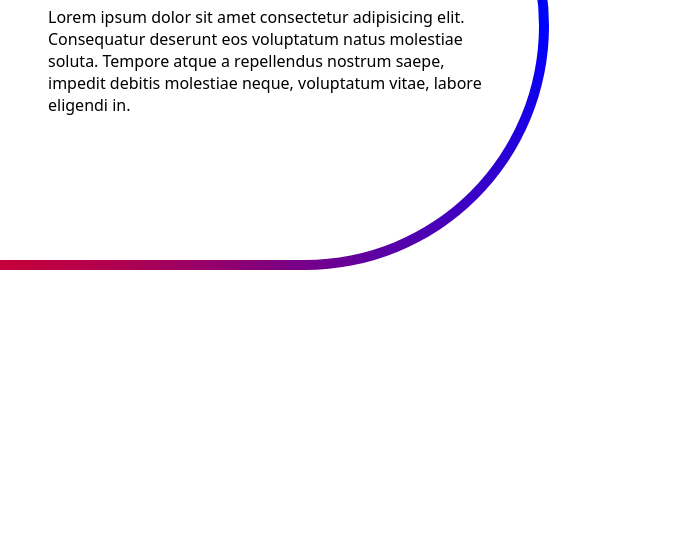
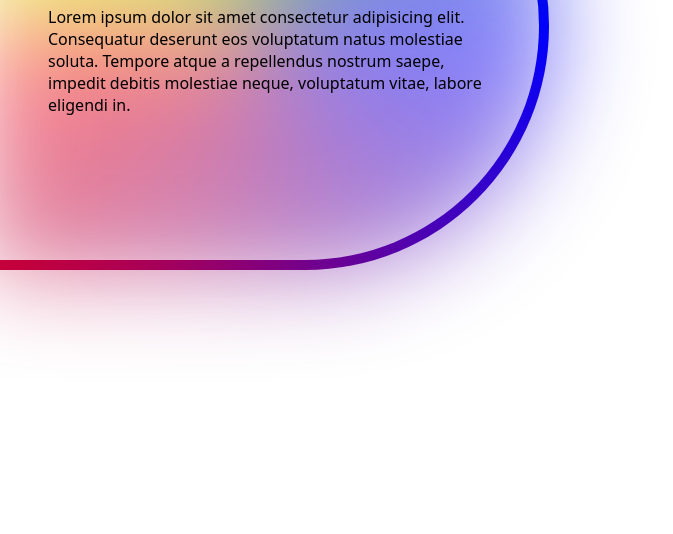
Before and after one commit to nejidevelops/animated-glowing-border-effect-with-css, a plain HTML site: page index.html in a window 1280 px wide. Shown: the part 266-800 px from the top of the page, without its empty margins (0-673 px from the left). Drawn offline with Linux system fonts and the light colour scheme.

Commit message:
Working no pseudo selectors

```diff
--- a/style.css
+++ b/style.css
@@ -13,6 +13,24 @@
   background:
     linear-gradient(Canvas 0 0) padding-box,
     conic-gradient(from -90deg, var(--gradient-glow)) border-box;
+
+  position: relative;
+  isolation: isolate;
+}
+
+.glowing-border::before,
+.glowing-border::after {
+  content: '';
+  position: absolute;
+  border-radius: inherit;
+}
+
+.glowing-border::after {
+  background: conic-gradient(from -90deg, var(--gradient-glow));
+  inset: -1rem;
+  z-index: -1;
+  opacity: 0.5;
+  filter: blur(3rem);
 }
 
 @layer general-styling {
@@ -28,5 +46,9 @@
   body {
     margin: 0;
     overflow-x: clip;
+
+    --surface: #333;
+    /* background: var(--surface); */
+
   }
 }
```
